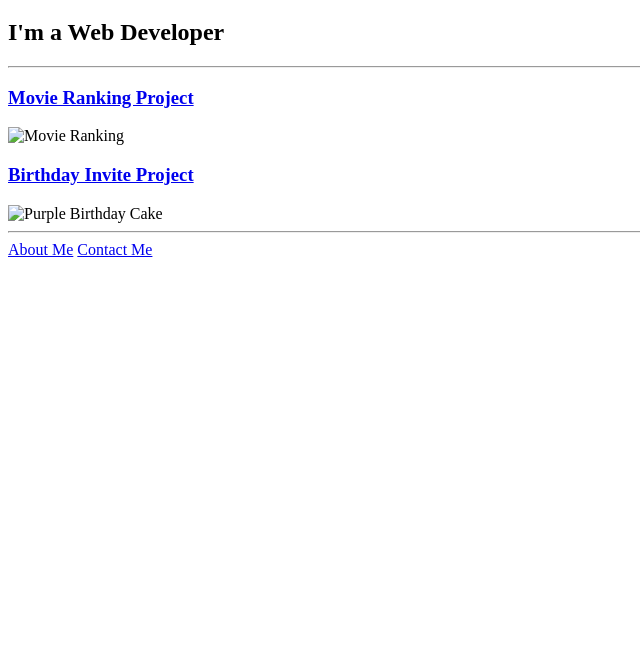
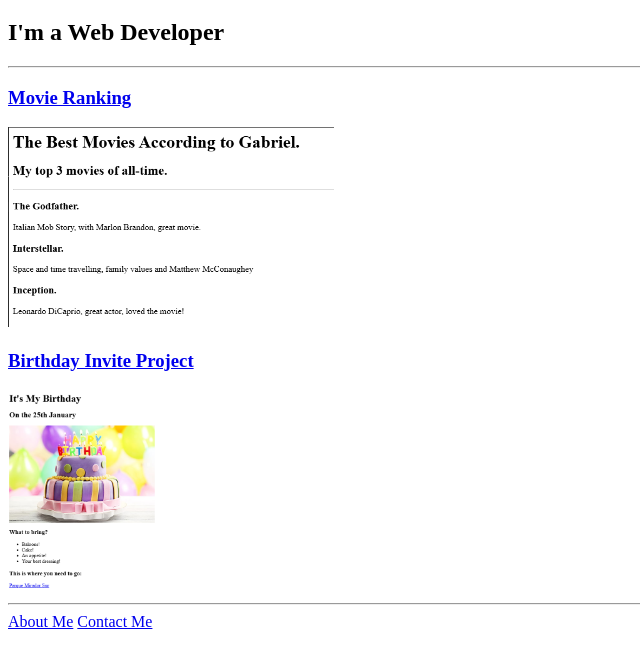
Before and after one commit to GabrieloRoa/html-portfolio, a plain HTML site: page index.html in a window 1280 px wide. Shown: the part 61-726 px from the top of the page, without its empty margins (0-640 px from the left). Drawn offline with Linux system fonts and the light colour scheme.

Commit message:
index.html

```diff
--- a/index.html
+++ b/index.html
@@ -1,4 +1,3 @@
-<!-- TODO 1: Create the HTML Boilerplate -->
 <!DOCTYPE html>
 <html lang="en">
 <head>
@@ -11,22 +10,13 @@
     <h2>I'm a Web Developer</h2>
     <hr/>
 
-    <h3><a href="./public/movie-ranking.html">Movie Ranking Project</a></h3>
-    <img src="../Ranking.png" height="200" alt="Movie Ranking"/>
+    <h3><a href="./public/movie-ranking.html">Movie Ranking</a></h3>
+    <img src="./assets/images/Ranking.png" height="200" alt="Movie Ranking"/>
     <h3><a href="./public/birthday-invite.html">Birthday Invite Project</a></h3>
-    <img src="../Birthday.png" height="200" alt="Purple Birthday Cake"/>
+    <img src="./assets/images/Birthday.png" height="200" alt="Purple Birthday Cake"/>
     <hr/>
+
     <a href="./public/about.html">About Me</a>
     <a href="./public/contact.html">Contact Me</a>
 </body>
 </html>
-
-<!-- TODO 1: Create the HTML Boilerplate -->
-<!-- TODO 2: Add Your previous projects' HTML into the public folder -->
-<!-- TODO 3: Take screenshots of your project previews and add the images to the images folder -->
-<!-- TODO 4: Add titles/subtitles etc. -->
-<!-- TODO 5: Add a link to the project pages -->
-<!-- TODO 6: Add images to show the project previews
-HINT for TODO 6: You can use the height attribute set to 200 to make the image smaller:
-https://developer.mozilla.org/en-US/docs/Web/HTML/Element/img#attr-height -->
-<!-- TODO 7: Add the Contact Me and About Me page links -->
```
